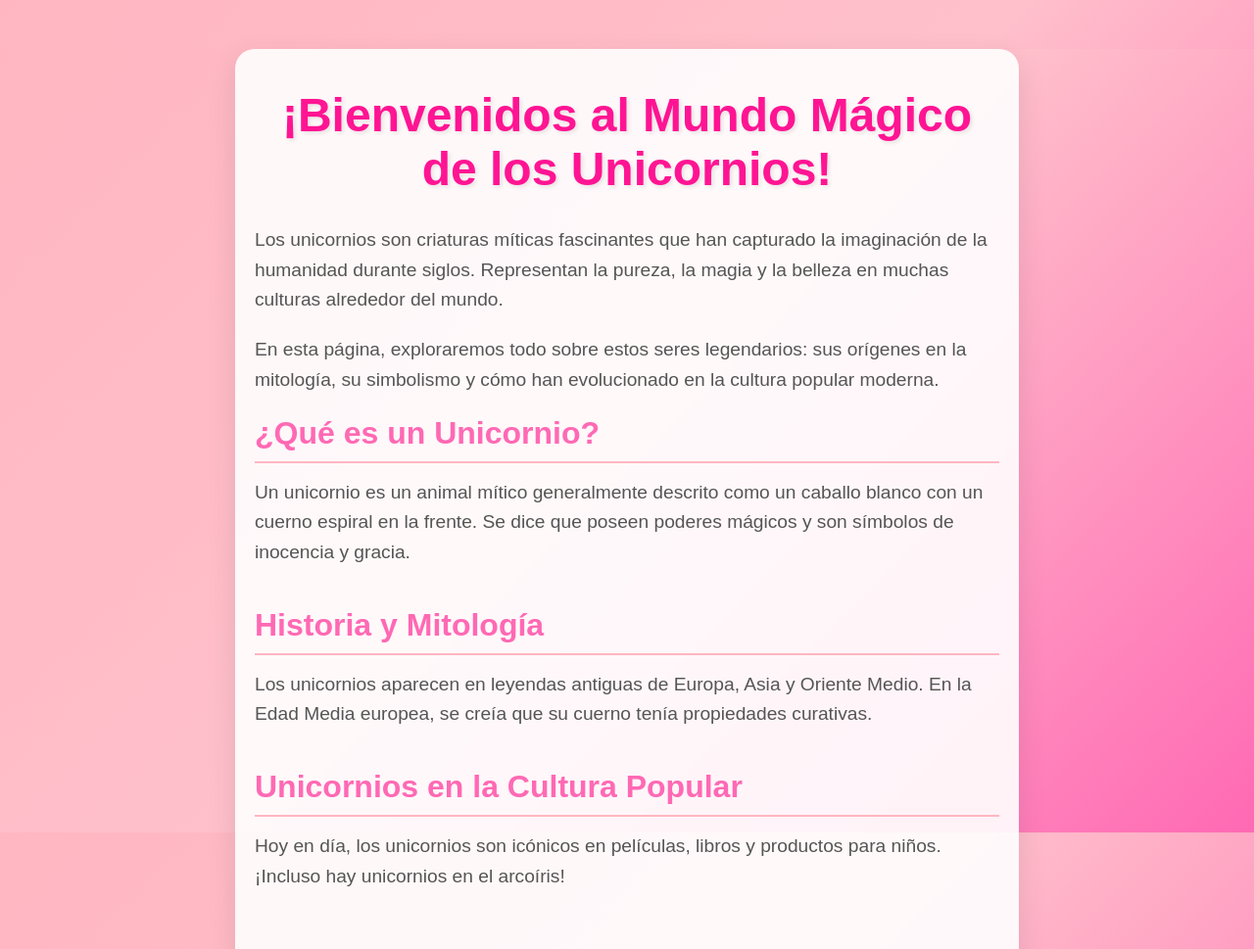
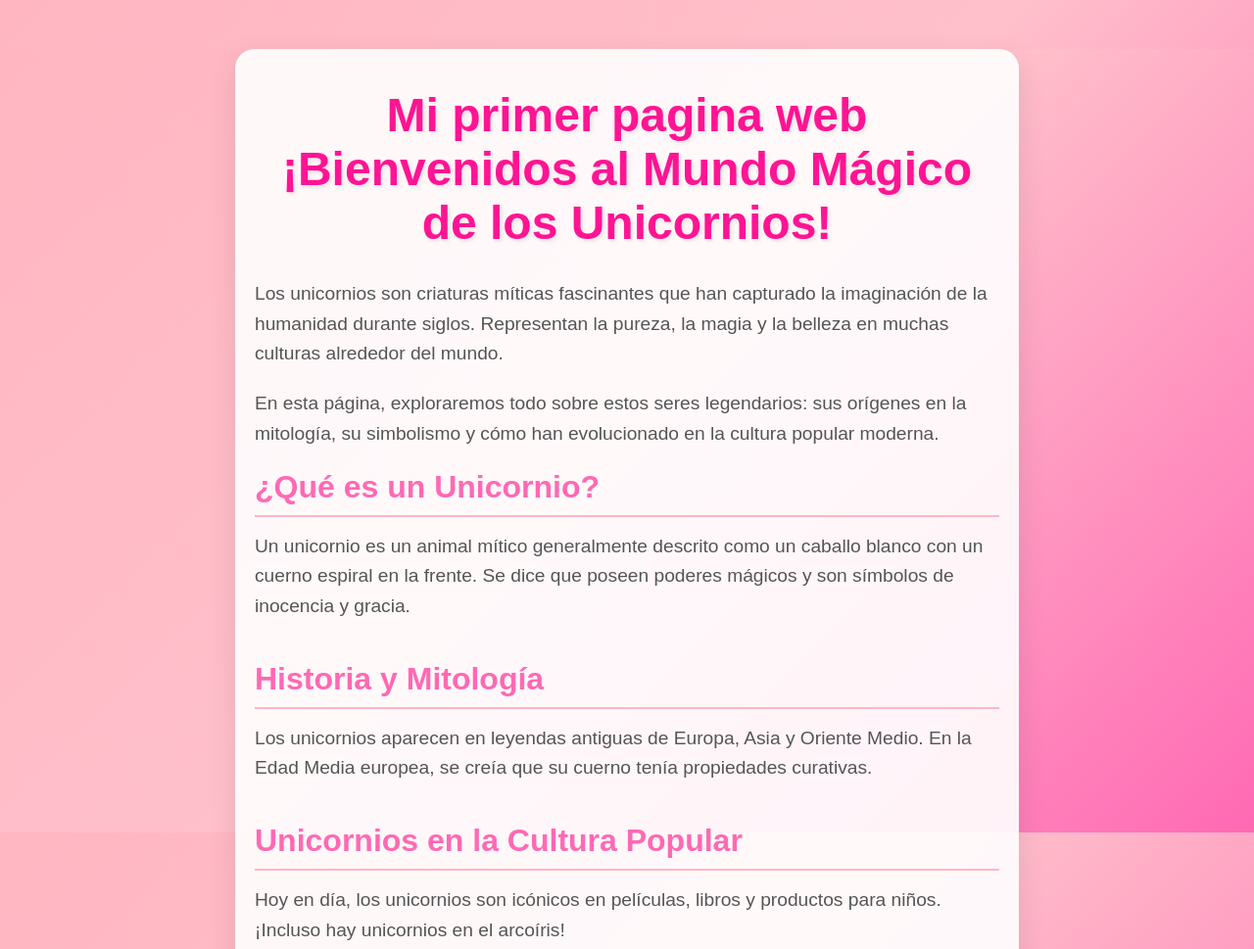
Before and after one commit to luciaperezmartinez805-creator/My-first-static-web, a website: page src/index.html in a window 1280 px wide. Shown: the top 969 px of the page at 98% size. Drawn offline with Linux system fonts and the light colour scheme.

Commit message:
Update header text in index.html

```diff
--- a/src/index.html
+++ b/src/index.html
@@ -10,7 +10,7 @@
 
 <body>
   <main>
-    <h1>¡Bienvenidos al Mundo Mágico de los Unicornios!</h1>
+    <h1> Mi primer pagina web ¡Bienvenidos al Mundo Mágico de los Unicornios!</h1>
     <p>Los unicornios son criaturas míticas fascinantes que han capturado la imaginación de la humanidad durante siglos. Representan la pureza, la magia y la belleza en muchas culturas alrededor del mundo.</p>
     <p>En esta página, exploraremos todo sobre estos seres legendarios: sus orígenes en la mitología, su simbolismo y cómo han evolucionado en la cultura popular moderna.</p>
     <section>
```
